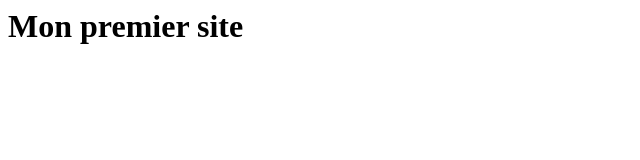
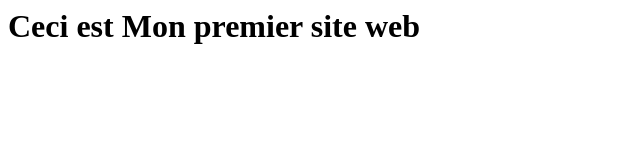
Before and after one commit to InesKorbi80/MonPremierSiteWeb, a plain HTML site: page index.html in a window 1280 px wide. Shown: the whole page, without its empty margins (0-640 px from the left). Drawn offline with Linux system fonts and the light colour scheme.

Commit message:
Update index.html

```diff
--- a/index.html
+++ b/index.html
@@ -1 +1 @@
-<h1>Mon premier site</h1>
+<h1>Ceci est Mon premier site web</h1>
```
